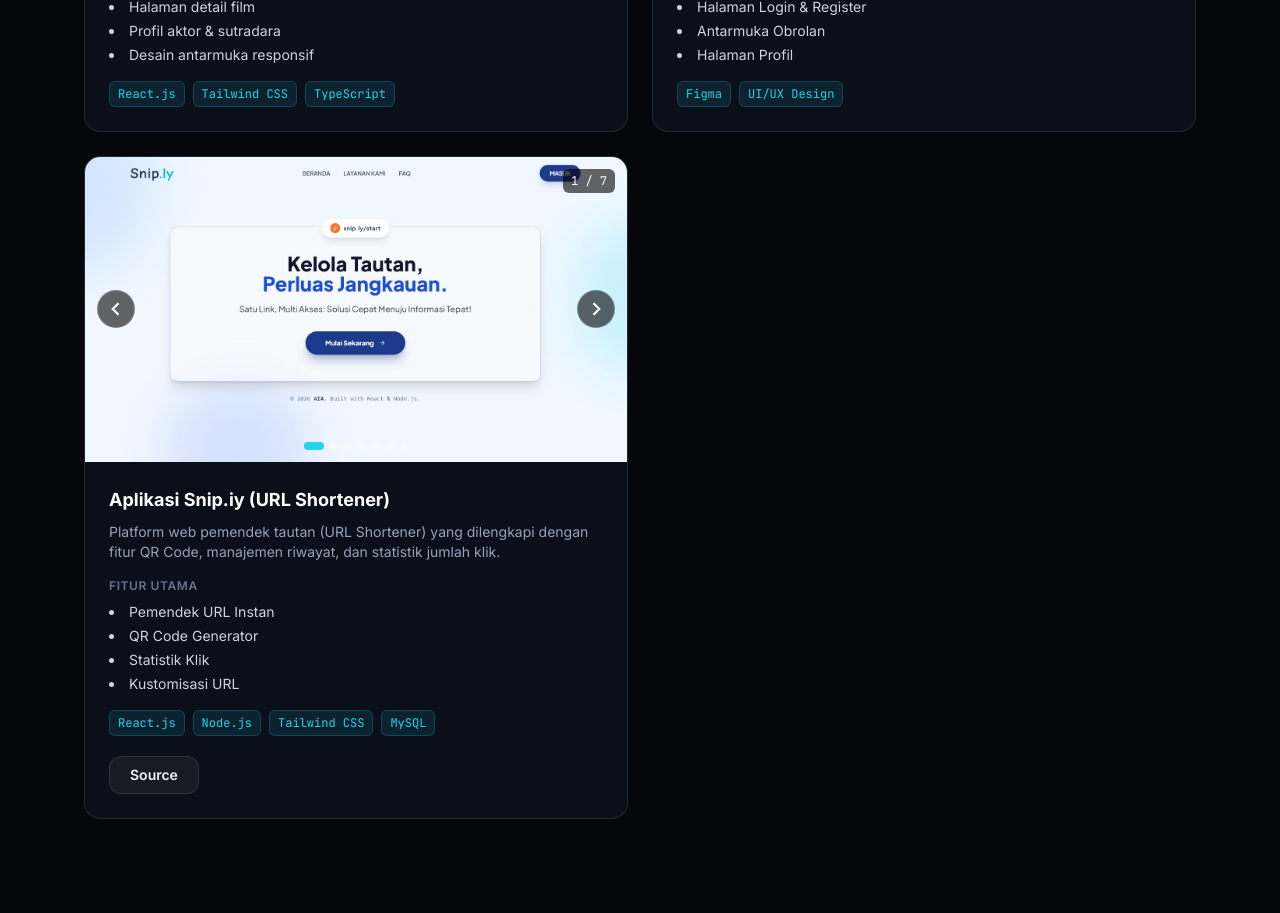
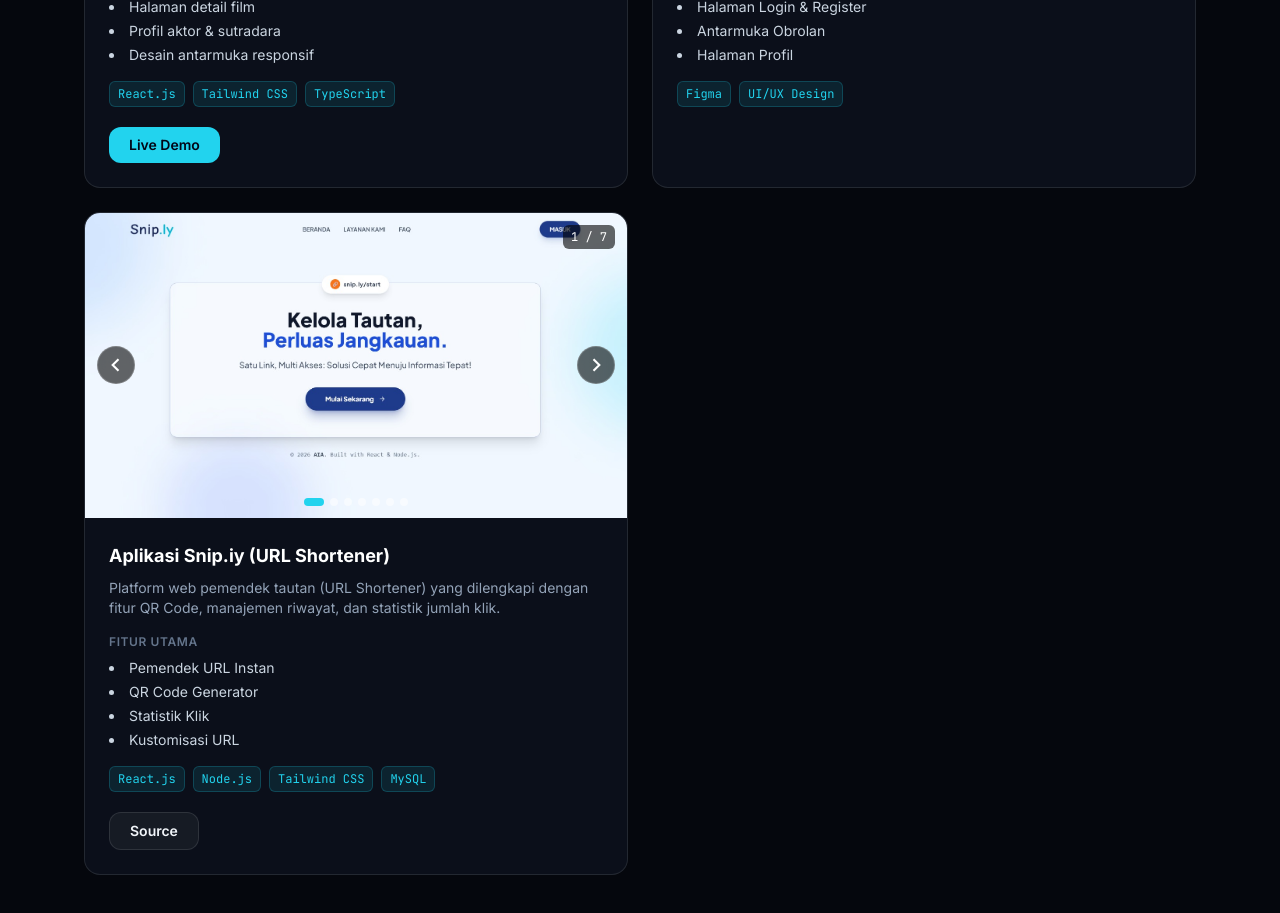
Before and after one commit to akbaradia01/portfolio-website, a React (Vite) app in the folder frontend/: page /portfolio in a window 1280 px wide. Shown: the part 860-1773 px from the top of the page. Built offline with nearby package versions, Linux system fonts and the light colour scheme.

Commit message:
Update live demo Snip.iy di portofolio

```diff
--- a/frontend/src/pages/Portfolio.tsx
+++ b/frontend/src/pages/Portfolio.tsx
@@ -32,7 +32,7 @@ const projectsData: Project[] = [
     image_url: "/projectwebmovies.jpeg",
     features: ["Pencarian film & aktor", "Halaman detail film", "Profil aktor & sutradara", "Desain antarmuka responsif"],
     technologies: ["React.js", "Tailwind CSS", "TypeScript"],
-    demo_url: "",
+    demo_url: "https://truthful-joy-production-94784455.up.railway.app",
     repo_url: ""
   },
   {
```
